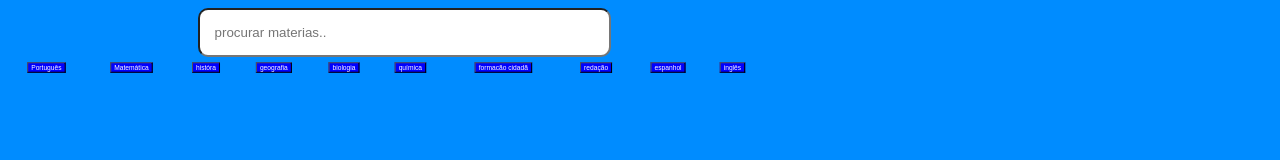
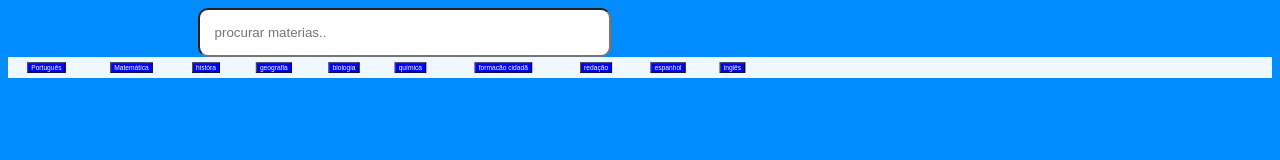
Before and after one commit to fernandobrit/barra-de-pesquisa, a plain HTML site: page index.html in a window 1280 px wide. Drawn offline with Linux system fonts and the light colour scheme.

Commit message:
mod no style

```diff
--- a/style.css
+++ b/style.css
@@ -42,3 +42,8 @@ button:focus {
   transform: translateX(10px) scale(1.2);
 
 }
+
+div{
+  background-color: aliceblue;
+  margin: center;
+}
```
